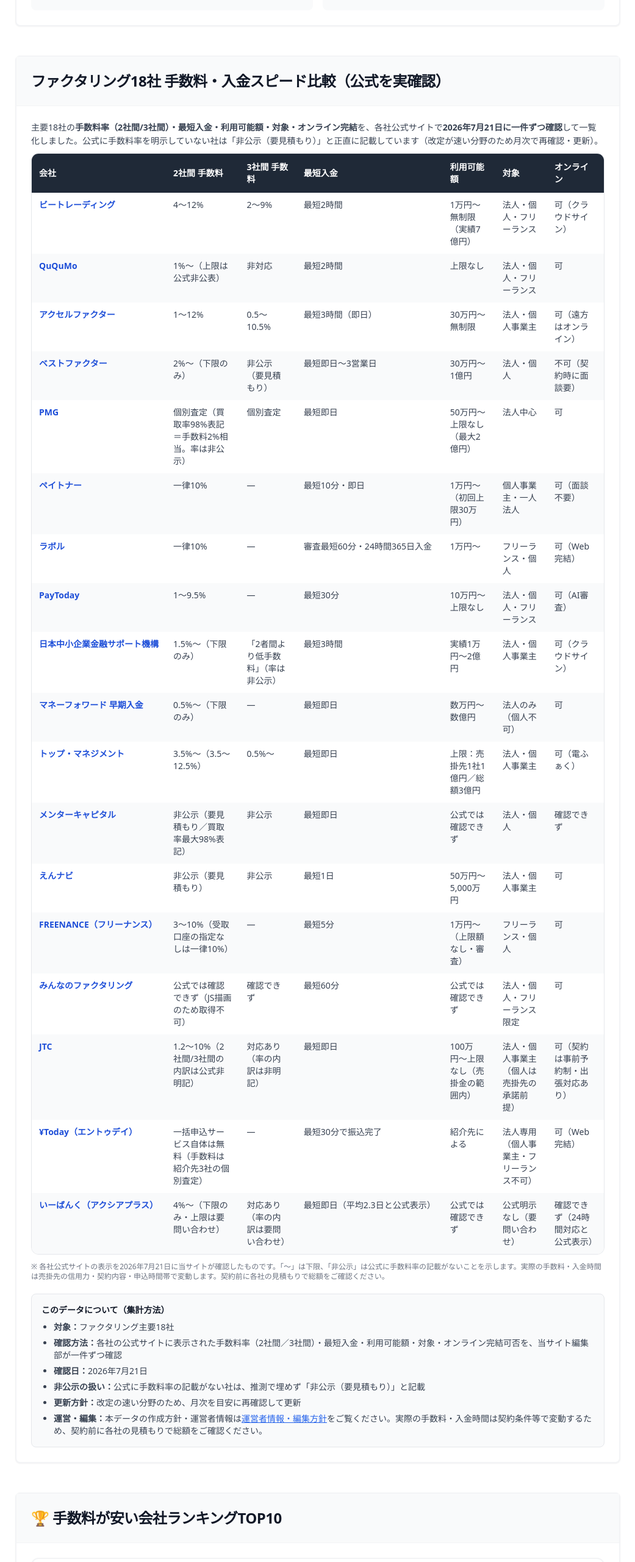
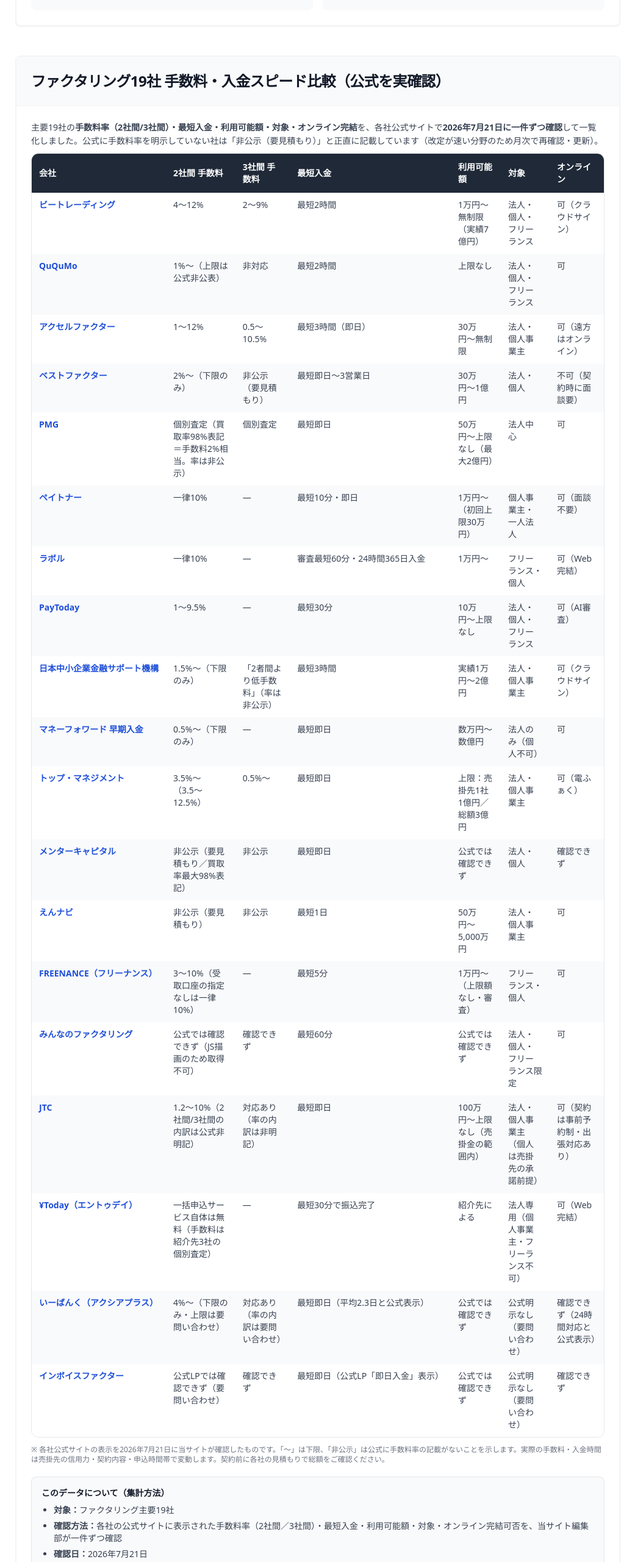
Before and after one commit to webmaster0818/corp-factoring, a Next.js app: page /fees in a window 1280 px wide. Shown: the part 1405-3966 px from the top of the page at 61% size, without its empty margins (119-1160 px from the left). Built offline with nearby package versions, Linux system fonts and the light colour scheme.

Commit message:
インボイスファクター新規掲載・19社化
- アクシアプラス運営(いーばんくと同運営)を明記・相互参照
- 公式LP(invoice-factor.jp/lp)一次確認: 即日入金のみ明示・手数料等は要問い合わせと正直に記載
- feeIndex 19社化・sitemap +1URL

```diff
--- a/app/articles/[slug]/page.tsx
+++ b/app/articles/[slug]/page.tsx
@@ -211,12 +211,12 @@
         {/* 手数料記事 → /fees/ データ資産への導線（手数料クラスタの相互リンク） */}
         {slug.includes("tesuryo") && (
           <section className="mt-12 bg-[#F0F6FC] border border-[#1B3A5C]/15 rounded-xl p-6">
-            <h2 className="text-lg font-bold text-[#1B3A5C] mb-2">18社の手数料を一次確認データで比較する</h2>
+            <h2 className="text-lg font-bold text-[#1B3A5C] mb-2">19社の手数料を一次確認データで比較する</h2>
             <p className="text-sm text-gray-700 mb-4">
               各社の手数料（2社間・3社間の実値）は、当サイトが各社公式サイトを1件ずつ確認して掲載しています。会社ごとの手数料は下の比較表で確認できます。
             </p>
             <Link href="/fees/" className="inline-block bg-[#1B3A5C] text-white text-sm font-bold px-5 py-2.5 rounded-lg hover:opacity-90 transition">
-              18社の手数料比較表を見る →
+              19社の手数料比較表を見る →
             </Link>
           </section>
         )}
--- a/app/companies/[slug]/page.tsx
+++ b/app/companies/[slug]/page.tsx
@@ -118,7 +118,7 @@
     ? [
         {
           question: `${company.name}の手数料はいくらですか？`,
-          answer: `${company.name}の手数料は、公式表示で2社間ファクタリングが「${feeRow.fee2}」${/^[―—\-\s]*$|非対応/.test(feeRow.fee3) ? "" : `、3社間が「${feeRow.fee3}」`}です。実際の手数料は売掛先の信用力・買取金額・継続利用の有無などで変動します。最新の一次確認値は当サイトの18社手数料比較（/fees/）でご確認いただけます。`,
+          answer: `${company.name}の手数料は、公式表示で2社間ファクタリングが「${feeRow.fee2}」${/^[―—\-\s]*$|非対応/.test(feeRow.fee3) ? "" : `、3社間が「${feeRow.fee3}」`}です。実際の手数料は売掛先の信用力・買取金額・継続利用の有無などで変動します。最新の一次確認値は当サイトの19社手数料比較（/fees/）でご確認いただけます。`,
         },
       ]
     : [];
@@ -340,7 +340,7 @@
                     <tr className="border-b border-gray-100">
                       <th className="text-left align-top bg-gray-50 px-3 py-2.5 font-bold text-gray-700 whitespace-nowrap">手数料</th>
                       <td className="px-3 py-2.5 text-gray-800">
-                        {feeRow ? feeRow.fee2 : `${company.fees.min}%〜${company.fees.max}%`}（<Link href="/fees/" className="text-blue-600 hover:underline">18社の手数料を一次確認で比較</Link>／<Link href="/articles/article-factoring-tesuryo-yasui" className="text-blue-600 hover:underline">手数料の相場と安い会社</Link>）
+                        {feeRow ? feeRow.fee2 : `${company.fees.min}%〜${company.fees.max}%`}（<Link href="/fees/" className="text-blue-600 hover:underline">19社の手数料を一次確認で比較</Link>／<Link href="/articles/article-factoring-tesuryo-yasui" className="text-blue-600 hover:underline">手数料の相場と安い会社</Link>）
                       </td>
                     </tr>
                     <tr className="border-b border-gray-100">
@@ -370,7 +370,7 @@
                   <Link href="/articles/article-factoring-shinsa/" className="text-blue-600 hover:underline">ファクタリングの審査基準・通過のコツ →</Link>
                   <Link href="/articles/article-factoring-nyuukin-jikan/" className="text-blue-600 hover:underline">最短入金・即日対応の実態 →</Link>
                   <Link href="/articles/article-factoring-hitsuyou-shorui/" className="text-blue-600 hover:underline">必要書類の一覧 →</Link>
-                  <Link href="/fees/" className="text-blue-600 hover:underline">18社の手数料を比較 →</Link>
+                  <Link href="/fees/" className="text-blue-600 hover:underline">19社の手数料を比較 →</Link>
                 </div>
               </div>
             </CardContent>
@@ -423,14 +423,14 @@
         <div className="mb-12 rounded-xl border border-blue-100 bg-blue-50/60 p-5 flex flex-col sm:flex-row sm:items-center sm:justify-between gap-3">
           <p className="text-sm text-gray-700 leading-relaxed">
             手数料や入金スピードは会社ごとに大きく異なります。
-            <span className="font-bold">ファクタリング18社を公式サイトで一次確認して比較</span>し、
+            <span className="font-bold">ファクタリング19社を公式サイトで一次確認して比較</span>し、
             {company.name}の条件を相場と見比べてみましょう。
           </p>
           <Link
             href="/fees/"
             className="shrink-0 inline-flex items-center justify-center rounded-lg bg-blue-600 px-4 py-2 text-sm font-bold text-white hover:bg-blue-700 transition-colors"
           >
-            18社の手数料・入金スピードを比較する →
+            19社の手数料・入金スピードを比較する →
           </Link>
         </div>
 
--- a/app/fees/page.tsx
+++ b/app/fees/page.tsx
@@ -194,11 +194,11 @@
         <section id="fee-index" className="mb-12">
           <Card className="border-2 border-gray-100 shadow-sm">
             <CardHeader className="bg-gray-50 border-b border-gray-100">
-              <CardTitle className="text-2xl font-black text-gray-900">ファクタリング18社 手数料・入金スピード比較（公式を実確認）</CardTitle>
+              <CardTitle className="text-2xl font-black text-gray-900">ファクタリング19社 手数料・入金スピード比較（公式を実確認）</CardTitle>
             </CardHeader>
             <CardContent className="pt-6">
               <p className="text-sm text-gray-700 leading-relaxed mb-2">
-                主要18社の<strong>手数料率（2社間/3社間）・最短入金・利用可能額・対象・オンライン完結</strong>を、各社公式サイトで<strong>{feeCheckedAt}に一件ずつ確認</strong>して一覧化しました。公式に手数料率を明示していない社は「非公示（要見積もり）」と正直に記載しています（改定が速い分野のため月次で再確認・更新）。
+                主要19社の<strong>手数料率（2社間/3社間）・最短入金・利用可能額・対象・オンライン完結</strong>を、各社公式サイトで<strong>{feeCheckedAt}に一件ずつ確認</strong>して一覧化しました。公式に手数料率を明示していない社は「非公示（要見積もり）」と正直に記載しています（改定が速い分野のため月次で再確認・更新）。
               </p>
               <div className="overflow-x-auto rounded-xl border border-gray-200 mb-3">
                 <table className="w-full text-xs sm:text-sm min-w-[900px]">
--- a/app/page.tsx
+++ b/app/page.tsx
@@ -52,7 +52,7 @@
                   href="#ranking"
                   className="inline-block bg-[#1B3A5C] text-white font-bold py-2.5 px-6 rounded-md text-sm hover:bg-[#152d47] transition"
                 >
-                  おすすめ18社を見る →
+                  おすすめ19社を見る →
                 </Link>
               </div>
             </div>
@@ -60,7 +60,7 @@
 
           <div className="text-center">
             <div className="inline-flex items-center gap-2 bg-blue-50 border border-blue-200 px-5 py-2 rounded-md text-sm font-medium mb-6">
-              <span className="text-gray-700">2026年4月 最新版｜<span className="text-[#1B3A5C] font-bold">18社</span>を徹底比較</span>
+              <span className="text-gray-700">2026年4月 最新版｜<span className="text-[#1B3A5C] font-bold">19社</span>を徹底比較</span>
             </div>
             <h1 className="text-3xl sm:text-4xl lg:text-5xl font-black text-gray-900 leading-[1.2] mb-5">
               手数料・審査・入金スピードを<br />
@@ -93,7 +93,7 @@
         <div className="max-w-6xl mx-auto px-4 sm:px-6 lg:px-8">
           <div className="grid grid-cols-2 md:grid-cols-4 gap-6 text-center">
             <div>
-              <p className="text-3xl lg:text-4xl font-black text-[#1B3A5C]">18社</p>
+              <p className="text-3xl lg:text-4xl font-black text-[#1B3A5C]">19社</p>
               <p className="text-gray-500 text-sm mt-1">掲載会社数</p>
             </div>
             <div>
--- a/data/companies.ts
+++ b/data/companies.ts
@@ -644,7 +644,7 @@
     maxAmount: "公式では確認できず",
     personalSupport: false,
     features: ["審査通過率90%以上", "24時間対応", "2社間・3社間対応"],
-    description: "手数料4%〜・最短即日（公式は平均2.3日という実測値も公表）。2社間・3社間の両方に対応し、審査通過率90%以上を公式表示。※「いーばんく」は広告・プロモーション上の名称で、公式サイトの表記は「アクシアプラスのファクタリング」。",
+    description: "手数料4%〜・最短即日（公式は平均2.3日という実測値も公表）。2社間・3社間の両方に対応し、審査通過率90%以上を公式表示。※「いーばんく」は広告・プロモーション上の名称で、公式サイトの表記は「アクシアプラスのファクタリング」。同社は「インボイスファクター」も運営。",
     pros: [
       "手数料4%〜（下限を公式表示）",
       "最短即日・平均2.3日という実測値を公式が公表",
@@ -666,6 +666,39 @@
     requiredDocuments: ["公式サイトに明示なし（問い合わせ時に案内）"],
     url: "https://tomodachi-my.com/",
     category: ["審査甘い", "即日"]
+  },
+  {
+    id: 19,
+    name: "インボイスファクター",
+    nameKana: "いんぼいすふぁくたー",
+    slug: "invoice-factor",
+    rating: 0,
+    fees: { min: 0, max: 0 },
+    speed: "最短即日",
+    minAmount: 0,
+    maxAmount: "公式では確認できず",
+    personalSupport: false,
+    features: ["即日入金", "アクシアプラス運営", "いーばんくと同運営"],
+    description: "株式会社アクシアプラス（「いーばんく」と同じ運営会社）のファクタリングサービス。公式LPで即日入金を訴求。手数料・買取可能額などの詳細は公式LPに明示がなく、要問い合わせ。",
+    pros: [
+      "即日入金（公式LP表示）",
+      "運営会社は「いーばんく」と同じ株式会社アクシアプラス（法人実体を一次確認済み）",
+      "参考: 同運営の「いーばんく」では手数料4%〜・2社間/3社間対応を公式表示"
+    ],
+    cons: [
+      "手数料・買取可能額・必要書類・対象（個人事業主可否）が公式LPに明示されておらず要問い合わせ",
+      "公式サイトがLPのみでサービス情報の記載が限定的",
+      "設立2019年4月と比較的新しい"
+    ],
+    reviewCount: 0,
+    companyInfo: {
+      established: "2019年4月",
+      capital: "1,000万円",
+      address: "東京都千代田区神田小川町2-3-7 6F"
+    },
+    requiredDocuments: ["公式LPに明示なし（問い合わせ時に案内）"],
+    url: "https://invoice-factor.jp/lp/",
+    category: ["即日"]
   }
 ];
 
--- a/data/feeIndex.ts
+++ b/data/feeIndex.ts
@@ -1,4 +1,4 @@
-// ファクタリング18社の手数料・入金スピード等を各社公式サイトで一次確認（確認日 2026年7月21日。前回7月7日。jtc/yen-todayは2026年7月29日追加確認）。
+// ファクタリング19社の手数料・入金スピード等を各社公式サイトで一次確認（確認日 2026年7月21日。前回7月7日。jtc/yen-todayは2026年7月29日追加確認）。
 // 公式に明示のない手数料率は「非公示（要見積もり）」と正直に記載。月次で再確認して更新する。
 
 export interface FeeIndexRow {
@@ -33,4 +33,5 @@
   { slug: "jtc", name: "JTC", fee2: "1.2〜10%（2社間/3社間の内訳は公式非明記）", fee3: "対応あり（率の内訳は非明記）", speed: "最短即日", amount: "100万円〜上限なし（売掛金の範囲内）", target: "法人・個人事業主（個人は売掛先の承諾前提）", online: "可（契約は事前予約制・出張対応あり）" },
   { slug: "yen-today", name: "¥Today（エントゥデイ）", fee2: "一括申込サービス自体は無料（手数料は紹介先3社の個別査定）", fee3: "―", speed: "最短30分で振込完了", amount: "紹介先による", target: "法人専用（個人事業主・フリーランス不可）", online: "可（Web完結）" },
   { slug: "ebank", name: "いーばんく（アクシアプラス）", fee2: "4%〜（下限のみ・上限は要問い合わせ）", fee3: "対応あり（率の内訳は要問い合わせ）", speed: "最短即日（平均2.3日と公式表示）", amount: "公式では確認できず", target: "公式明示なし（要問い合わせ）", online: "確認できず（24時間対応と公式表示）" },
+  { slug: "invoice-factor", name: "インボイスファクター", fee2: "公式LPでは確認できず（要問い合わせ）", fee3: "確認できず", speed: "最短即日（公式LP「即日入金」表示）", amount: "公式では確認できず", target: "公式明示なし（要問い合わせ）", online: "確認できず" },
 ];
```
Also changed, not shown: 1 other file (tests, documents, lock files or other folders).
